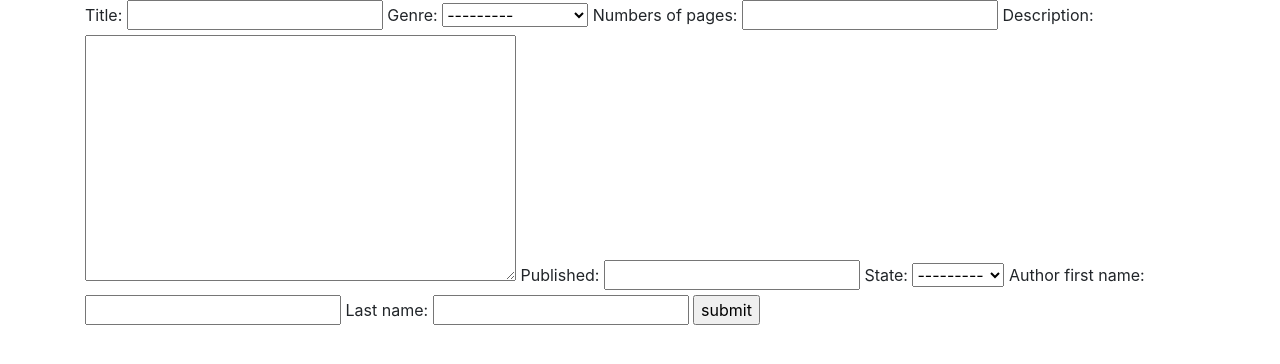
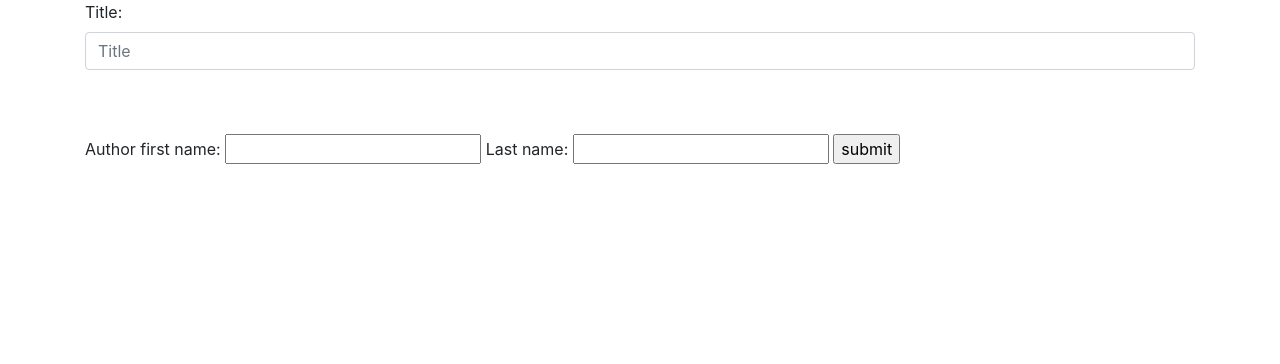
Before and after one commit to RaduIordac/book, a Django app: page /books/create/ in a window 1280 px wide. Shown: the part 56-420 px from the top of the page. Run offline with Django 4.2, Linux system fonts and the light colour scheme; data comes from the database, SQL or seed files in the repository; both versions use the stored data as it was after the commit; some libraries are stand-ins or nearby versions.

Commit message:
3rd book_appv2

```diff
--- a/book_app/forms.py
+++ b/book_app/forms.py
@@ -9,10 +9,17 @@ class BookForm(forms.ModelForm):
         model = Book
         # fields = "__all__"
         exclude=("authors",)
+    title = forms.CharField(widget=forms.TextInput(
+        attrs={
+        'class':'form-control',
+        'placeholder':'Title'
+        }
+    ))
+    #crispyforms librarie stilizari clase python
 
     def clean_title(self):
         if self.cleaned_data["title"].islower():
-            raise ValidationError("Use Capitalized titele")
+            raise ValidationError("Use Capitalized title")
         return self.cleaned_data["title"]
 
 class AuthorForm(forms.ModelForm):
--- a/book_app/models.py
+++ b/book_app/models.py
@@ -13,6 +13,9 @@ class Genre(models.Model):
 class Author(models.Model):
     first_name = models.CharField(max_length=50)
     last_name = models.CharField(max_length=50)
+
+    def __str__(self):
+        return f" First name : {self.first_name}, Last name : {self.last_name}"
 
 
 class Book(models.Model):
--- a/book_app/templates/create_books.html
+++ b/book_app/templates/create_books.html
@@ -1,8 +1,19 @@
 {% extends "base.html" %}
+
+
 {% block content %}
 <form method="post">
     {% csrf_token %}
-    {{ form }}
+    {{ form.non_field_errors }}
+    <div class = "form-group">
+        {{ form.title.errors }}
+        <label for = "{{ form.title.id_for_label }}">  Title:       </label>
+        {{ form.title }}
+
+
+    </div>
+    <br>
+    <br>
     {{ author_form }}
     <input type="submit" value="submit">
 </form>
```
Also changed, not shown: book_app/templates/books.html (+12 -1 lines), db.sqlite3.
